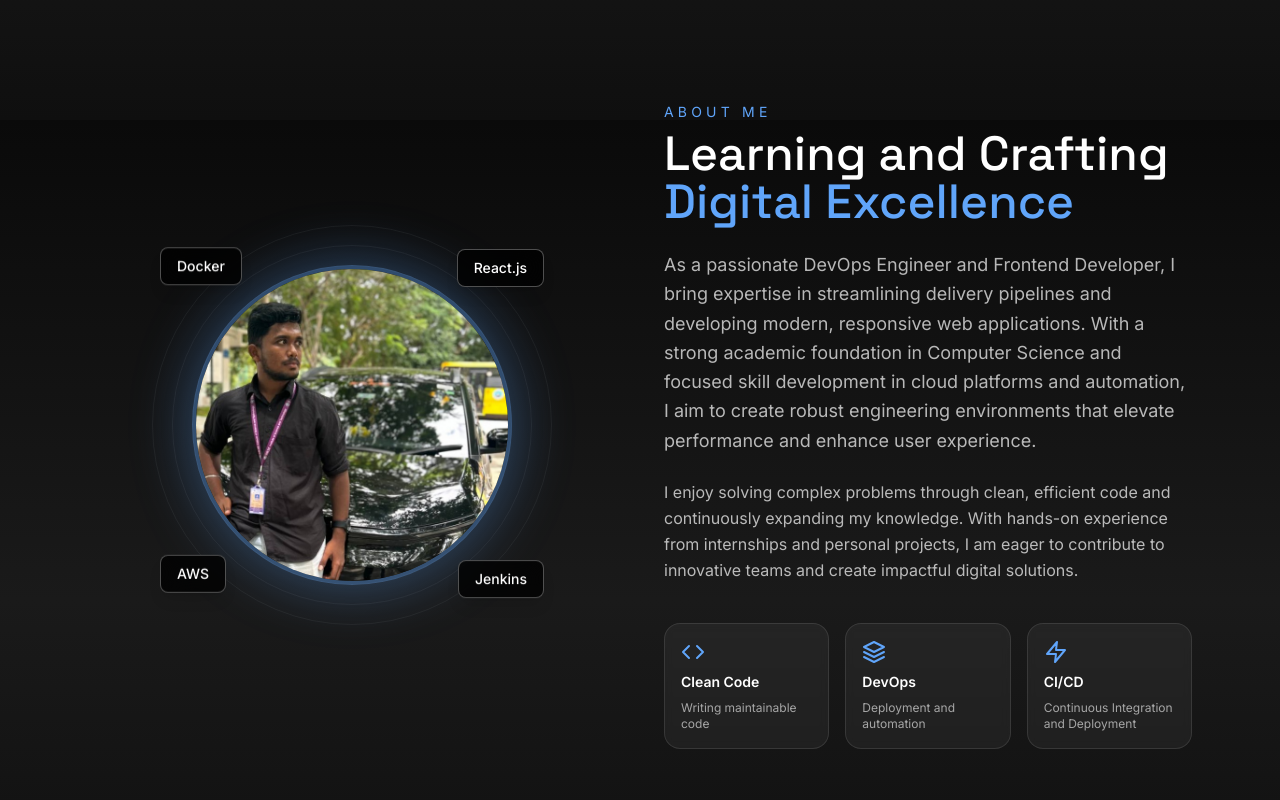
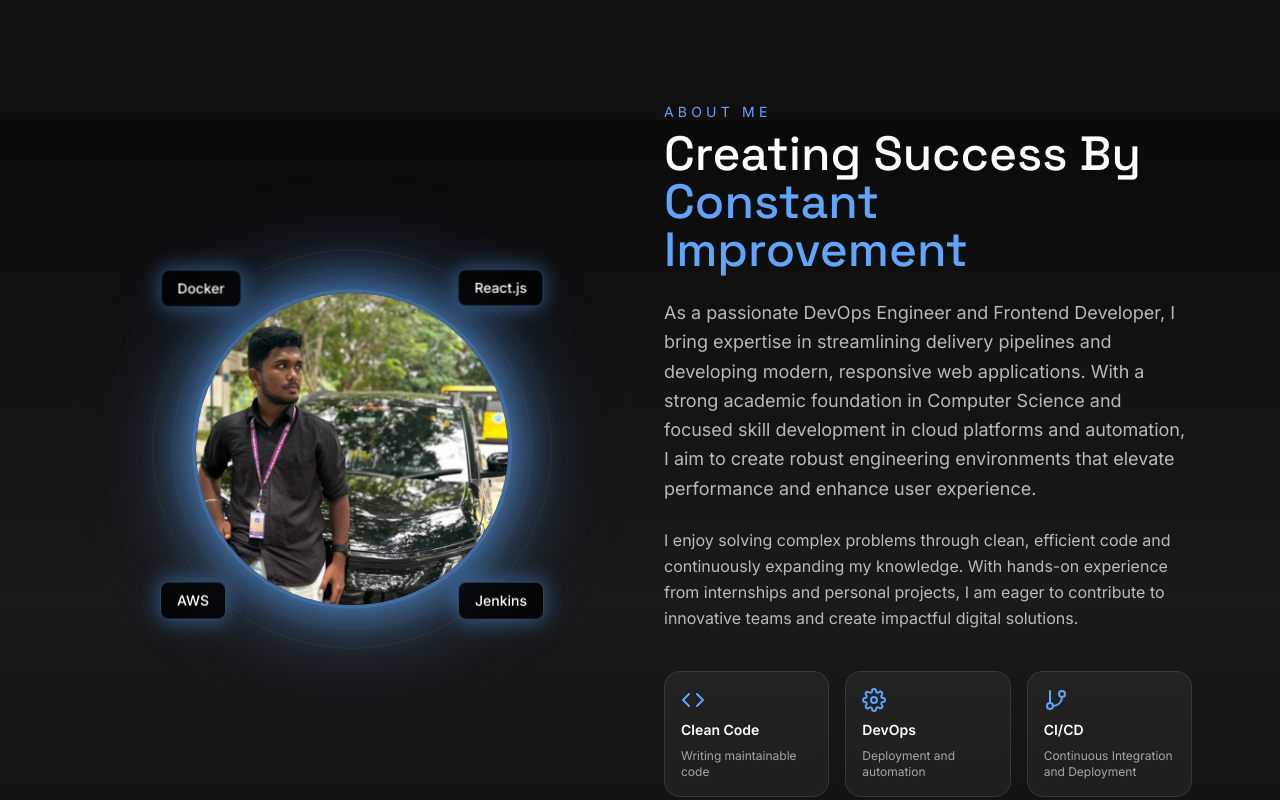
Before and after one commit to En4128/Portfolio, a React (Vite) app: page / in a window 1280 px wide. Shown: the part 680-1480 px from the top of the page. Built offline with nearby package versions, Linux system fonts and the light colour scheme.

Commit message:
updated about section

```diff
--- a/src/sections/About.tsx
+++ b/src/sections/About.tsx
@@ -1,6 +1,6 @@
 import { motion } from 'framer-motion'
 import { fadeInUp, staggerContainer } from '../utils/animations'
-import { FiCode, FiZap, FiLayers } from 'react-icons/fi'
+import { FiCode, FiGitBranch, FiSettings } from 'react-icons/fi'
 
 const techLabels = [
   { name: 'Docker', position: '-top-4 -left-8' },
@@ -16,12 +16,12 @@ const features = [
     description: 'Writing maintainable code',
   },
   {
-    icon: <FiLayers className="text-2xl" />,
+    icon: <FiSettings className="text-2xl" />,
     title: 'DevOps',
     description: 'Deployment and automation',
   },
   {
-    icon: <FiZap className="text-2xl" />,
+    icon: <FiGitBranch className="text-2xl" />,
     title: 'CI/CD',
     description: 'Continuous Integration and Deployment',
   },
@@ -46,13 +46,27 @@ export const About = () => (
             <div className="absolute inset-[-40px] rounded-full border border-white/5"></div>
 
             {/* Circular Profile Photo */}
-            <div className="absolute inset-0 rounded-full overflow-hidden border-4 border-accent-blue/40 shadow-[0_0_60px_rgba(96,165,250,0.4)]">
+            <motion.div
+              className="absolute inset-0 rounded-full overflow-hidden border-4 border-accent-blue/60 shadow-[0_0_40px_rgba(96,165,250,0.6),0_0_80px_rgba(96,165,250,0.4),0_0_120px_rgba(96,165,250,0.2)]"
+              animate={{
+                boxShadow: [
+                  '0 0 40px rgba(96,165,250,0.6), 0 0 80px rgba(96,165,250,0.4), 0 0 120px rgba(96,165,250,0.2)',
+                  '0 0 60px rgba(96,165,250,0.8), 0 0 100px rgba(96,165,250,0.5), 0 0 140px rgba(96,165,250,0.3)',
+                  '0 0 40px rgba(96,165,250,0.6), 0 0 80px rgba(96,165,250,0.4), 0 0 120px rgba(96,165,250,0.2)',
+                ],
+              }}
+              transition={{
+                duration: 3,
+                repeat: Infinity,
+                ease: "easeInOut"
+              }}
+            >
               <img
                 src="/public/img.jpg"
                 alt="Profile"
                 className="w-full h-full object-cover"
               />
-            </div>
+            </motion.div>
 
             {/* Floating Tech Labels */}
             {techLabels.map((tech, index) => (
@@ -73,7 +87,7 @@ export const About = () => (
                     delay: index * 0.5
                   }
                 }}
-                className={`absolute ${tech.position} bg-black/80 backdrop-blur-md border border-white/30 rounded-lg px-4 py-2 text-sm font-medium shadow-lg hover:border-accent-blue/50 transition-colors cursor-pointer z-10`}
+                className={`absolute ${tech.position} bg-black/80 backdrop-blur-md border border-accent-blue/40 rounded-lg px-4 py-2 text-sm font-medium shadow-[0_0_20px_rgba(96,165,250,0.4),0_0_40px_rgba(96,165,250,0.2)] hover:border-accent-blue/70 hover:shadow-[0_0_30px_rgba(96,165,250,0.6),0_0_60px_rgba(96,165,250,0.3)] transition-all duration-300 cursor-pointer z-10`}
               >
                 {tech.name}
               </motion.div>
@@ -85,9 +99,9 @@ export const About = () => (
         <motion.div variants={fadeInUp(0.1)} className="space-y-6">
           <div>
             <p className="text-accent-blue text-sm uppercase tracking-[0.3em] mb-2">About Me</p>
-            <h2 className="text-4xl md:text-5xl font-display leading-tight">
-              Learning and Crafting{' '}
-              <span className="text-accent-blue">Digital Excellence</span>
+            <h2 className="text-3xl md:text-5xl font-display leading-tight">
+              Creating Success By {' '}
+              <span className="text-accent-blue">Constant Improvement</span>
             </h2>
           </div>
 
--- a/src/sections/Skills.tsx
+++ b/src/sections/Skills.tsx
@@ -6,6 +6,7 @@ import {
   SiDocker,
   SiExpress,
   SiGithubactions,
+  SiMongodb,
   SiHtml5,
   SiJavascript,
   SiKubernetes,
@@ -43,6 +44,7 @@ const toolRows: ToolRow[] = [
       { name: 'Python', Icon: SiPython, color: '#FFD43B' },
       { name: 'Express', Icon: SiExpress, color: '#EEEEEE' },
       { name: 'Git', Icon: SiGit, color: '#F05032' },
+      { name: 'Mongodb', Icon: SiMongodb, color: '#2C974B' },
 
     ],
   },
```
